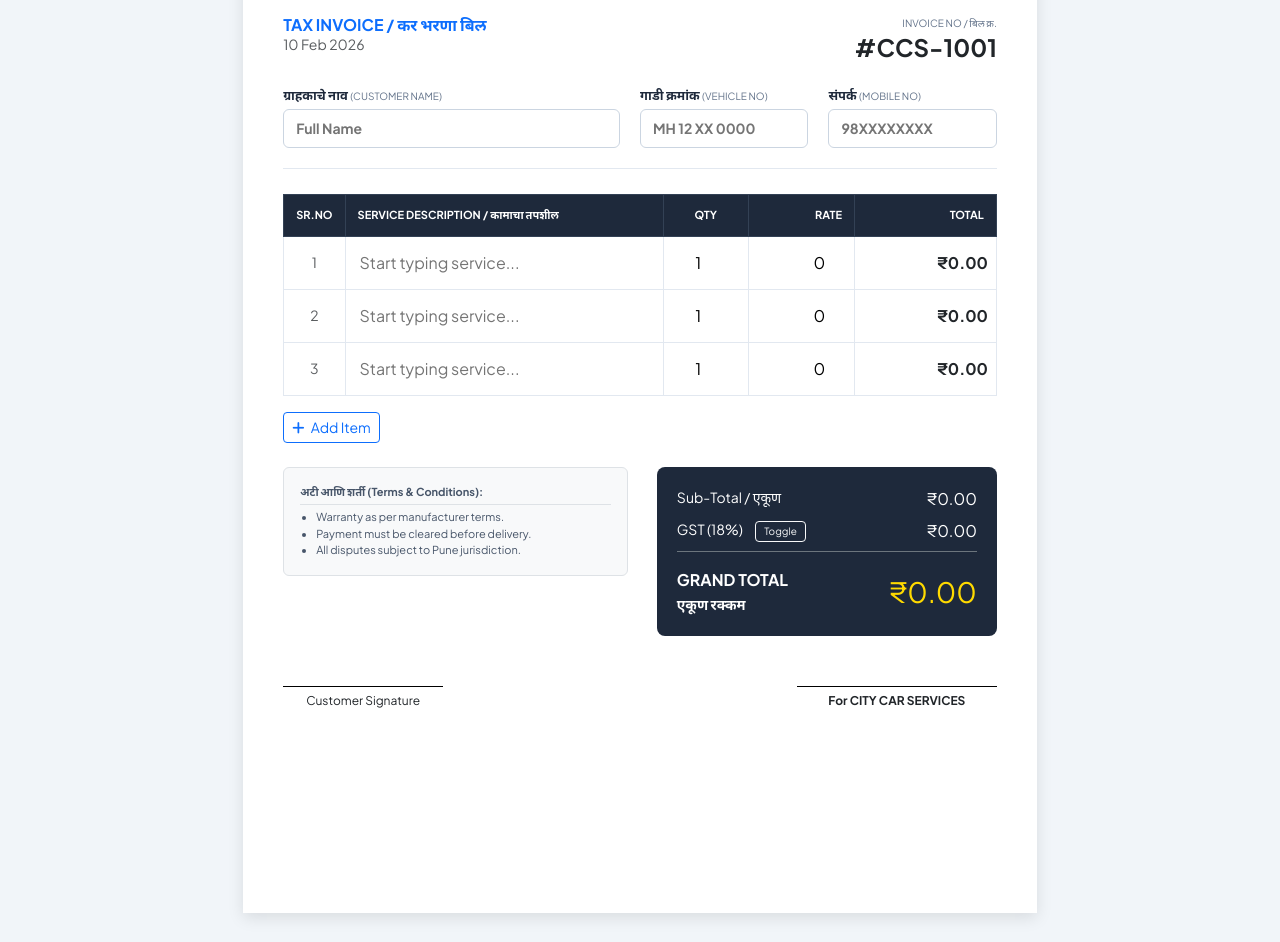
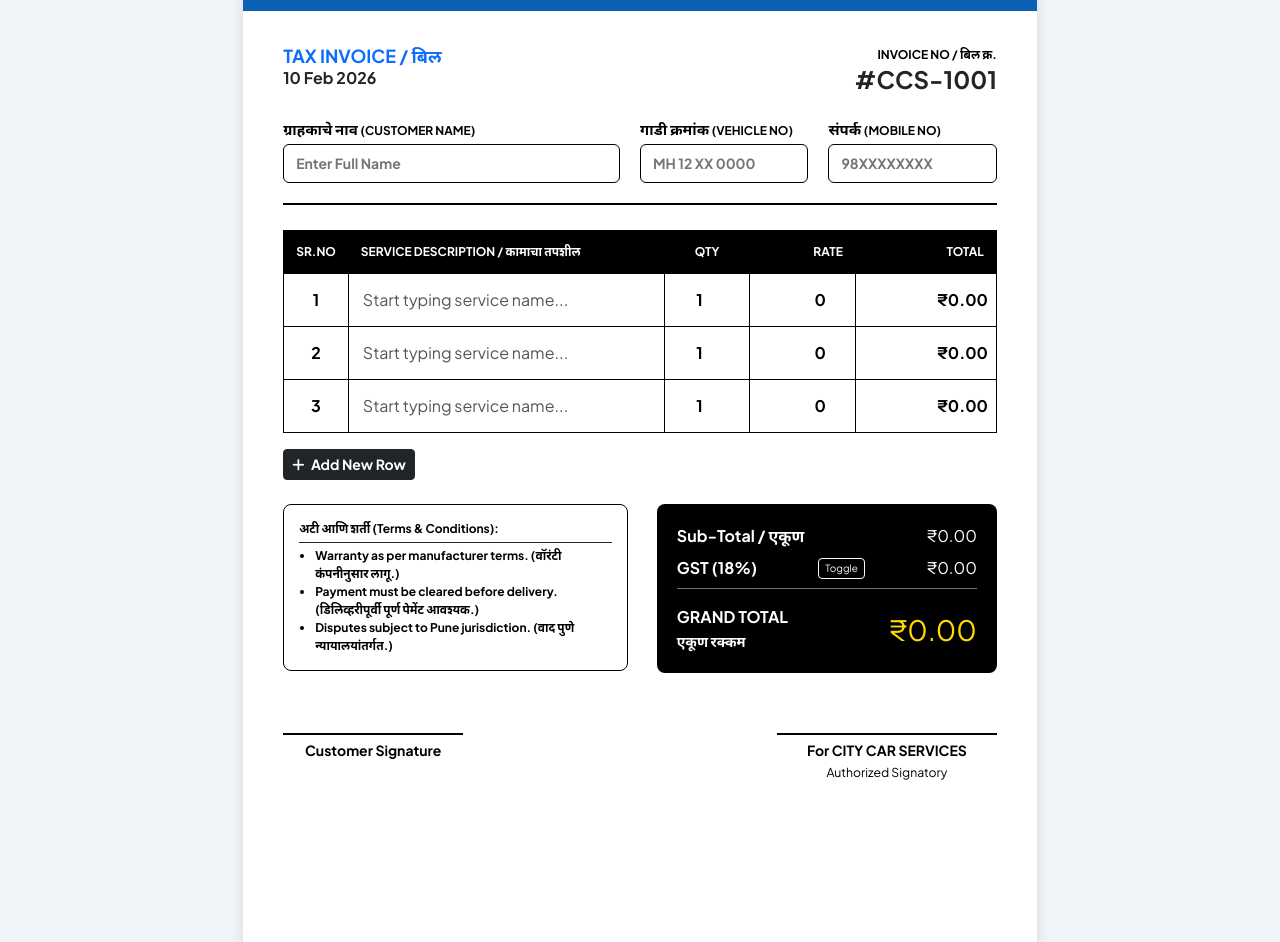
Before and after one commit to Studnit/bikeservice, a plain HTML site: page index.html in a window 1280 px wide. Shown: the part 284-1226 px from the top of the page. Drawn offline with nearby package versions, Linux system fonts and the light colour scheme.

Commit message:
Update index.html

```diff
--- a/index.html
+++ b/index.html
@@ -11,84 +11,55 @@
     <script src="https://cdnjs.cloudflare.com/ajax/libs/html2pdf.js/0.10.1/html2pdf.bundle.min.js"></script>
 
     <style>
-        :root { --primary: #0b5fb4; --accent: #ffda00; --slate: #1e293b; --light-border: #e2e8f0; }
-        body {
-            font-family: 'Plus Jakarta Sans', 'Noto Sans Devanagari', sans-serif;
-            background: #f1f5f9; padding: 20px 0;
-        }
+        :root { --primary: #0b5fb4; --accent: #ffda00; --slate: #000000; --light-border: #000000; }
+        body { font-family: 'Plus Jakarta Sans', 'Noto Sans Devanagari', sans-serif; background: #f1f5f9; padding: 20px 0; color: #000; }
 
-        .a4-wrapper {
-            width: 210mm; min-height: 297mm; margin: 0 auto;
-            background: #fff; box-shadow: 0 5px 15px rgba(0,0,0,0.1);
-        }
-
+        .a4-wrapper { width: 210mm; min-height: 297mm; margin: 0 auto; background: #fff; box-shadow: 0 5px 15px rgba(0,0,0,0.1); }
         .header-banner { background: var(--primary); color: #fff; }
-        .top-info { background: rgba(0,0,0,0.2); padding: 6px 25px; font-size: 13px; display: flex; justify-content: space-between; font-weight: 600; }
-
+        .top-info { background: rgba(0,0,0,0.2); padding: 6px 25px; font-size: 13px; display: flex; justify-content: space-between; font-weight: 600; color: #fff; }
         .main-header { display: flex; align-items: center; padding: 25px 30px; text-align: center; gap: 20px; }
         .logo-box { width: 130px; height: 90px; display: flex; align-items: center; justify-content: center; }
         .logo-box img { max-width: 100%; max-height: 100%; object-fit: contain; }
-
         .brand-text { flex: 1; }
         .brand-text h1 { font-size: 42px; font-weight: 800; margin: 0; line-height: 1; }
         .marathi-brand { font-size: 24px; font-weight: 700; display: block; margin-top: 2px; color: var(--accent); }
-        .address-bar { font-size: 13px; margin-top: 8px; opacity: 0.9; }
+        .address-bar { font-size: 13px; margin-top: 8px; opacity: 1; font-weight: 600; }
 
-        #pdfContent { padding: 30px 40px; }
-        .customer-info-grid {
-            display: grid;
-            grid-template-columns: 2fr 1fr 1fr;
-            gap: 20px;
-            margin-bottom: 25px;
-            border-bottom: 1px solid var(--light-border);
-            padding-bottom: 20px;
-        }
+        .customer-info-grid { display: grid; grid-template-columns: 2fr 1fr 1fr; gap: 20px; margin-bottom: 25px; border-bottom: 2px solid #000; padding-bottom: 20px; }
 
-        .marathi-label { font-size: 13px; color: var(--slate); font-weight: 700; margin-bottom: 4px; display: block; }
-        .english-sub { font-size: 10px; color: #64748b; font-weight: 400; text-transform: uppercase; }
+        /* INCREASED LABEL SIZES */
+        .marathi-label { font-size: 15px; color: #000; font-weight: 800; margin-bottom: 4px; display: block; }
+        .english-sub { font-size: 12px; color: #000; font-weight: 600; text-transform: uppercase; }
 
-        .form-control-static {
-            border: 1px solid #cbd5e1;
-            border-radius: 6px;
-            padding: 8px 12px;
-            font-size: 14px;
-            font-weight: 600;
-            width: 100%;
-        }
+        .form-control-static { border: 1.5px solid #000; border-radius: 6px; padding: 8px 12px; font-size: 14px; font-weight: 700; width: 100%; color: #000; }
 
-        /* LIGHTER ITEM UI */
         .table-custom { width: 100%; border-collapse: collapse; }
-        .table-custom thead { background: var(--slate); color: #fff; }
-        .table-custom th { padding: 12px; font-size: 11px; text-transform: uppercase; border: 1px solid #334155; }
-        .table-custom td { padding: 8px; border: 1px solid var(--light-border); vertical-align: middle; }
+        .table-custom thead { background: #000; color: #fff; }
+        .table-custom th { padding: 12px; font-size: 12px; text-transform: uppercase; border: 1px solid #000; color: #fff; }
+        .table-custom td { padding: 8px; border: 1px solid #000; vertical-align: middle; color: #000; }
 
-        .item-input { border: 1px solid transparent; background: transparent; width: 100%; padding: 5px; transition: 0.2s; }
+        .item-input { border: 1px solid transparent; background: transparent; width: 100%; padding: 5px; font-weight: 700; color: #000; }
+        .item-input::placeholder { color: #555; font-weight: 400; }
         .item-input:hover, .item-input:focus { border-color: var(--primary); background: #fff; outline: none; border-radius: 4px; }
 
-        .total-box {
-            background: var(--slate); color: white; padding: 20px;
-            border-radius: 8px; width: 340px; margin-left: auto;
-        }
+        .total-box { background: #000; color: white; padding: 20px; border-radius: 8px; width: 340px; margin-left: auto; }
+        .gst-inactive { color: #ff4d4d; text-decoration: line-through; }
 
-        .gst-toggle-btn {
-            font-size: 10px; padding: 2px 8px; margin-left: 10px;
-        }
+        .terms-box { border: 1.5px solid #000; padding: 15px; border-radius: 8px; font-size: 12px; color: #000; font-weight: 600; }
 
-        @media print {
-            .no-print { display: none !important; }
-            .a4-wrapper { box-shadow: none; margin: 0; width: 100%; }
-        }
+        @media print { .no-print { display: none !important; } .a4-wrapper { box-shadow: none; margin: 0; width: 100%; border: none; } }
+        .action-bar { position: sticky; top: 0; z-index: 1000; background: #fff; padding: 15px; border-bottom: 2px solid #000; box-shadow: 0 2px 10px rgba(0,0,0,0.1); }
     </style>
 </head>
 <body>
 
-<div class="container no-print mb-3 text-center d-flex justify-content-center gap-3">
-    <button class="btn btn-primary px-5 fw-bold" onclick="finalizeAndSave()">
-        <i class="fa-solid fa-file-pdf me-2"></i>GENERATE INVOICE
-    </button>
+<div class="action-bar no-print text-center d-flex justify-content-center gap-3">
+    <button class="btn btn-dark fw-bold" onclick="location.reload()"> <i class="fa-solid fa-rotate me-2"></i>NEW BILL</button>
+    <button class="btn btn-primary px-4 fw-bold" onclick="finalizeAndSave()"> <i class="fa-solid fa-file-pdf me-2"></i>GENERATE PDF</button>
+    <button class="btn btn-success px-4 fw-bold" onclick="sendToWhatsApp()"> <i class="fa-brands fa-whatsapp me-2"></i>SEND WHATSAPP</button>
 </div>
 
-<div class="a4-wrapper" id="printArea">
+<div class="a4-wrapper mt-3" id="printArea">
     <div class="header-banner">
         <div class="top-info">
             <span><i class="fa-solid fa-phone me-1"></i> 8698228740 / 9130172939</span>
@@ -96,36 +67,32 @@
             <span>Pune, Maharashtra</span>
         </div>
         <div class="main-header">
-            <div class="logo-box">
-                <img src="https://raw.githubusercontent.com/Studnit/carservice/main/image.png">
-            </div>
+            <div class="logo-box"><img src="https://raw.githubusercontent.com/Studnit/carservice/main/image.png"></div>
             <div class="brand-text">
                 <h1>CITY CAR SERVICES</h1>
                 <span class="marathi-brand">सिटी कार सर्व्हिसेस</span>
                 <div class="address-bar">Radha Chowk, Mahalunge Road, Baner, Pune - 411045</div>
             </div>
-            <div class="logo-box">
-                <img src="https://raw.githubusercontent.com/Studnit/carservice/main/image.png">
-            </div>
+            <div class="logo-box"><img src="https://raw.githubusercontent.com/Studnit/carservice/main/image.png"></div>
         </div>
     </div>
 
     <div style="padding: 30px 40px;">
         <div class="d-flex justify-content-between align-items-center mb-4">
             <div>
-                <h6 class="mb-0 fw-bold text-primary">TAX INVOICE / कर भरणा बिल</h6>
-                <div class="text-muted small" id="currentDate"></div>
+                <h6 class="mb-0 fw-bold text-primary" id="billTypeLabel" style="font-size: 18px;">TAX INVOICE / बिल</h6>
+                <div class="text-dark fw-bold" id="currentDate"></div>
             </div>
             <div class="text-end">
                 <span class="english-sub">Invoice No / बिल क्र.</span>
-                <div class="h4 fw-bold mb-0" id="invoiceIdDisplay">#CCS-1001</div>
+                <div class="h4 fw-bold mb-0 text-dark" id="invoiceIdDisplay">#CCS-1001</div>
             </div>
         </div>
 
         <div class="customer-info-grid">
             <div class="form-group">
                 <label class="marathi-label">ग्राहकाचे नाव <span class="english-sub">(Customer Name)</span></label>
-                <input type="text" class="form-control-static" id="custName" placeholder="Full Name">
+                <input type="text" class="form-control-static" id="custName" placeholder="Enter Full Name">
             </div>
             <div class="form-group">
                 <label class="marathi-label">गाडी क्रमांक <span class="english-sub">(Vehicle No)</span></label>
@@ -133,7 +100,7 @@
             </div>
             <div class="form-group">
                 <label class="marathi-label">संपर्क <span class="english-sub">(Mobile No)</span></label>
-                <input type="text" class="form-control-static" id="whatsapp" placeholder="98XXXXXXXX">
+                <input type="number" class="form-control-static" id="whatsapp" placeholder="98XXXXXXXX">
             </div>
         </div>
 
@@ -152,44 +119,37 @@
 
         <datalist id="serviceList">
             <option value="Full Service (पूर्ण सर्व्हिसिंग)">
-            <option value="Oil Change (इंजिन ऑईल बदलणे)">
+            <option value="Engine Oil Change (इंजिन ऑईल बदलणे)">
             <option value="Brake Pad Replacement (ब्रेक पॅड बदलणे)">
-            <option value="Wheel Alignment (व्हील अलाइनमेंट)">
-            <option value="Wheel Balancing (व्हील बॅलेंसिंग)">
             <option value="AC Gas Refill (एसी गॅस रिफिल)">
             <option value="Washing & Cleaning (वॉशिंग आणि क्लीनिंग)">
-            <option value="Clutch Work (क्लचचे काम)">
+            <option value="Wheel Alignment & Balancing (अलाइनमेंट आणि बॅलेंसिंग)">
+            <option value="Clutch Plate Replacement (क्लच प्लेट बदलणे)">
             <option value="Suspension Work (सस्पेन्शनचे काम)">
-            <option value="Battery Checkup (बॅटरी तपासणी)">
-            <option value="Coolant Top-up (कुलंट टॉप-अप)">
-            <option value="Interior Cleaning (इंटिरिअर क्लीनिंग)">
         </datalist>
 
-        <button class="btn btn-sm btn-outline-primary no-print mt-3" onclick="addRow()">
-            <i class="fa-solid fa-plus me-1"></i> Add Item
-        </button>
+        <button class="btn btn-sm btn-dark no-print mt-3 fw-bold" onclick="addRow()"> <i class="fa-solid fa-plus me-1"></i> Add New Row </button>
 
         <div class="row mt-4">
             <div class="col-6">
-                <div class="border p-3 rounded bg-light" style="font-size: 11px; color: #475569;">
-                    <p class="fw-bold mb-1 border-bottom pb-1">अटी आणि शर्ती (Terms & Conditions):</p>
+                <div class="terms-box">
+                    <p class="fw-bold mb-1 border-bottom border-dark pb-1">अटी आणि शर्ती (Terms & Conditions):</p>
                     <ul class="ps-3 mb-0">
-                        <li>Warranty as per manufacturer terms.</li>
-                        <li>Payment must be cleared before delivery.</li>
-                        <li>All disputes subject to Pune jurisdiction.</li>
+                        <li>Warranty as per manufacturer terms. (वॉरंटी कंपनीनुसार लागू.)</li>
+                        <li>Payment must be cleared before delivery. (डिलिव्हरीपूर्वी पूर्ण पेमेंट आवश्यक.)</li>
+                        <li>Disputes subject to Pune jurisdiction. (वाद पुणे न्यायालयांतर्गत.)</li>
                     </ul>
                 </div>
             </div>
             <div class="col-6">
                 <div class="total-box">
                     <div class="d-flex justify-content-between mb-2">
-                        <span class="small">Sub-Total / एकूण</span>
+                        <span class="fw-bold">Sub-Total / एकूण</span>
                         <span id="subtotalDisplay">₹0.00</span>
                     </div>
                     <div class="d-flex justify-content-between mb-3 pb-2 border-bottom border-secondary align-items-center">
-                        <span class="small">GST (18%)
-                            <button class="btn btn-outline-light btn-sm gst-toggle-btn no-print" onclick="toggleGST()">Toggle</button>
-                        </span>
+                        <span class="fw-bold" id="gstLabel">GST (18%)</span>
+                        <button class="btn btn-outline-light btn-sm no-print" style="font-size: 10px; padding: 2px 6px;" onclick="toggleGST()">Toggle</button>
                         <span id="taxDisplay">₹0.00</span>
                     </div>
                     <div class="d-flex justify-content-between align-items-center">
@@ -200,13 +160,9 @@
             </div>
         </div>
 
-        <div style="margin-top: 50px;" class="d-flex justify-content-between text-center">
-            <div style="width: 160px; border-top: 1px solid #000; padding-top: 5px; font-size: 12px;">
-                Customer Signature
-            </div>
-            <div style="width: 200px; border-top: 1px solid #000; padding-top: 5px; font-size: 12px;">
-                <b>For CITY CAR SERVICES</b>
-            </div>
+        <div style="margin-top: 60px;" class="d-flex justify-content-between text-center">
+            <div style="width: 180px; border-top: 2px solid #000; padding-top: 5px; font-size: 14px; font-weight: 700;">Customer Signature</div>
+            <div style="width: 220px; border-top: 2px solid #000; padding-top: 5px; font-size: 14px;"><b>For CITY CAR SERVICES</b><br><small>Authorized Signatory</small></div>
         </div>
     </div>
 </div>
@@ -225,17 +181,27 @@
         const sr = tb.children.length + 1;
         const tr = document.createElement("tr");
         tr.innerHTML = `
-            <td class="text-center text-muted small">${sr}</td>
-            <td><input class="item-input" list="serviceList" placeholder="Start typing service..."></td>
+            <td class="text-center fw-bold">${sr}</td>
+            <td><input class="item-input" list="serviceList" placeholder="Start typing service name..."></td>
             <td><input type="number" class="item-input text-center" value="1" oninput="calculate()"></td>
             <td><input type="number" class="item-input text-end" value="0" oninput="calculate()"></td>
-            <td class="text-end fw-bold" id="rowTotal">₹0.00</td>
+            <td class="text-end fw-bold">₹0.00</td>
         `;
         tb.appendChild(tr);
     }
 
     function toggleGST() {
         isGSTEnabled = !isGSTEnabled;
+        const label = document.getElementById("gstLabel");
+        const billLabel = document.getElementById("billTypeLabel");
+
+        if(isGSTEnabled) {
+            label.className = "fw-bold";
+            billLabel.innerText = "TAX INVOICE / बिल";
+        } else {
+            label.className = "gst-inactive fw-bold";
+            billLabel.innerText = "ESTIMATE / कच्चा बिल";
+        }
         calculate();
     }
 
@@ -257,26 +223,35 @@
         document.getElementById("grandTotalDisplay").innerText = "₹" + grand.toLocaleString('en-IN', {minimumFractionDigits: 2});
     }
 
+    function sendToWhatsApp() {
+        const phone = document.getElementById("whatsapp").value;
+        const name = document.getElementById("custName").value || "Customer";
+        const veh = document.getElementById("vehNo").value || "Vehicle";
+        const total = document.getElementById("grandTotalDisplay").innerText;
+        const invId = document.getElementById("invoiceIdDisplay").innerText;
+
+        if(!phone) { alert("Please enter mobile number!"); return; }
+
+        const text = `*CITY CAR SERVICES*%0A--------------------------%0AHello *${name}*,%0AYour bill for *${veh}* is ready.%0A%0A*Bill No:* ${invId}%0A*Total Amount:* ${total}%0A--------------------------%0A_Please collect your vehicle._`;
+        window.open(`https://wa.me/91${phone}?text=${text}`, '_blank');
+    }
+
     function finalizeAndSave() {
         const element = document.getElementById("printArea");
-        const opt = {
-            margin: 0,
-            filename: `CityCar_Invoice_${lastId}.pdf`,
-            image: { type: 'jpeg', quality: 0.98 },
+        html2pdf().set({
+            margin: 0, filename: `CityCar_Invoice_${lastId}.pdf`,
+            image: { type: 'jpeg', quality: 1 },
             html2canvas: { scale: 3, useCORS: true },
             jsPDF: { unit: 'mm', format: 'a4', orientation: 'portrait' }
-        };
-
-        html2pdf().set(opt).from(element).save().then(() => {
+        }).from(element).save().then(() => {
             lastId++;
             localStorage.setItem('ccs_id_v4', lastId);
             updateHeader();
         });
     }
 
-    // Initialize
     updateHeader();
-    for(let i=0; i<3; i++) addRow(); // Add 3 default empty rows
+    for(let i=0; i<3; i++) addRow();
 </script>
 </body>
 </html>
```
